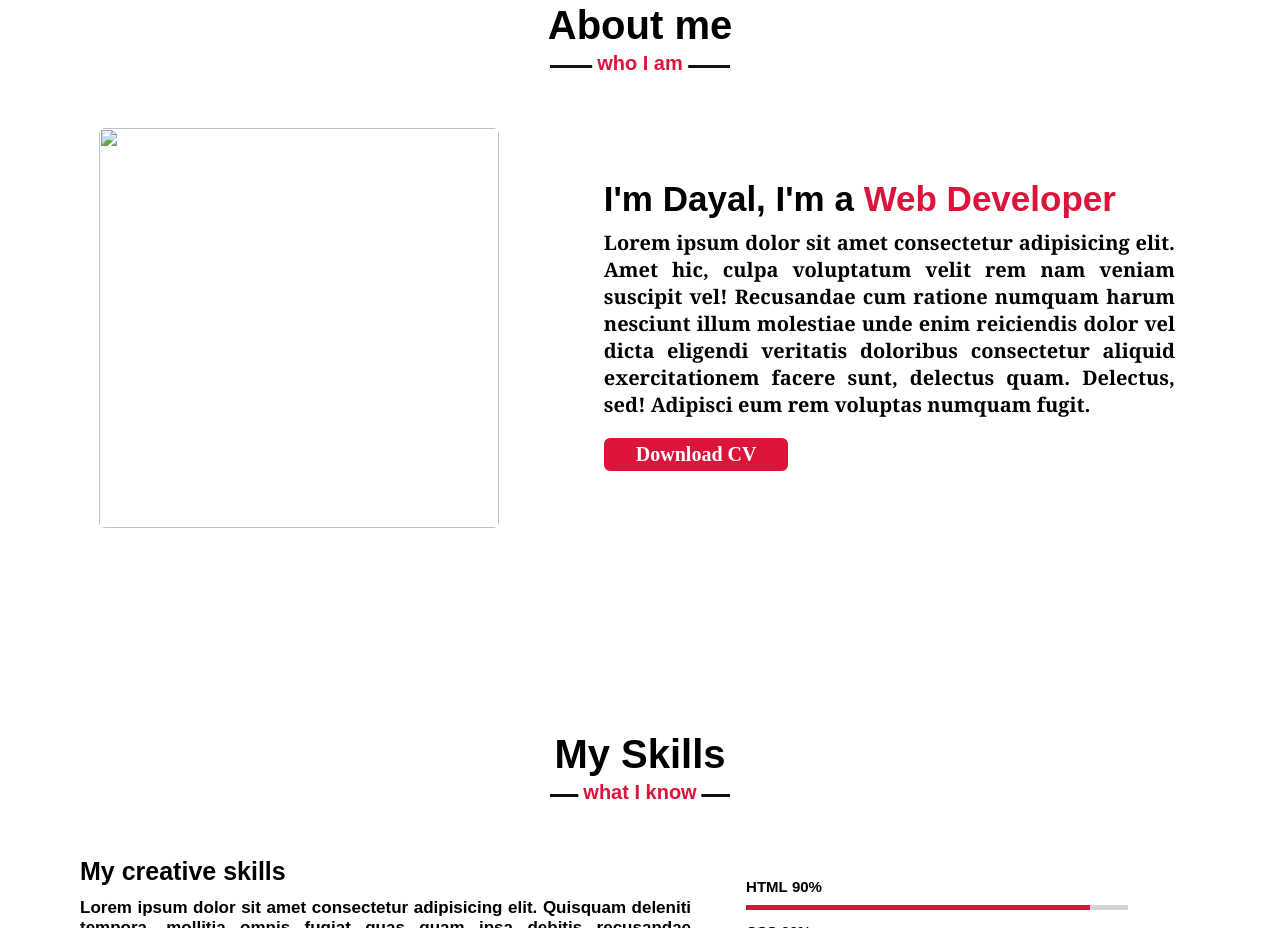
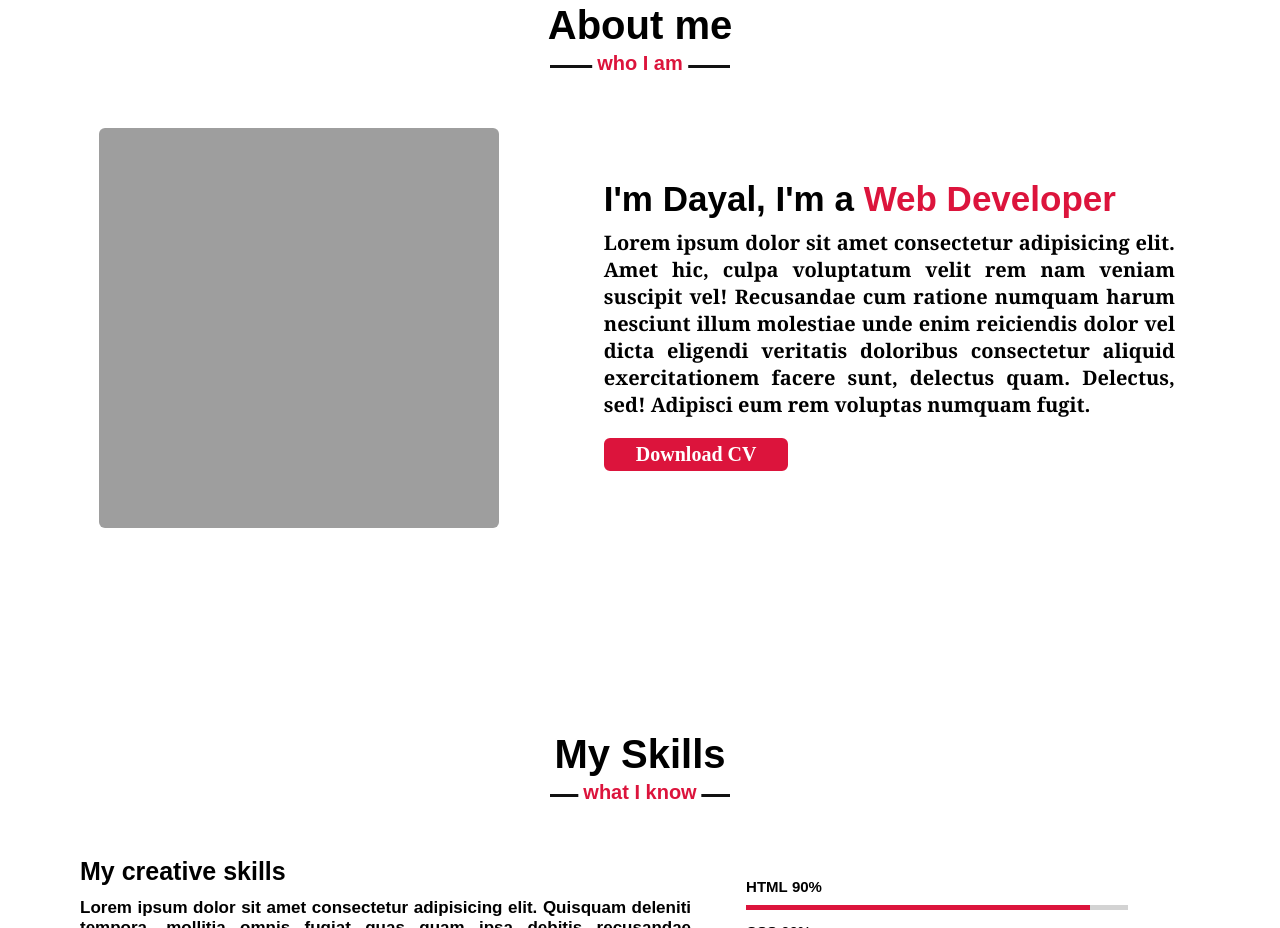
Before and after one commit to dayal-dhakad/Myportfolio, a plain HTML site: page index.html in a window 1280 px wide. Shown: the part 897-1825 px from the top of the page. Drawn offline with nearby package versions, Linux system fonts and the light colour scheme; the site is published under a folder, as on GitHub Pages, so addresses that start at the root find nothing.

Commit message:
Update index.html

```diff
--- a/index.html
+++ b/index.html
@@ -53,7 +53,7 @@
             <h2 class="title">About me</h2>
             <div class="about-content">
                 <div class="column left">
-                    <img src="/dd3.png" alt="">
+                    <img src="dd3.png" alt="">
                 </div>
                 <div class="column right">
                     <h1 class="column">I'm Dayal, I'm a <span>Web Developer</span></h1>
```
